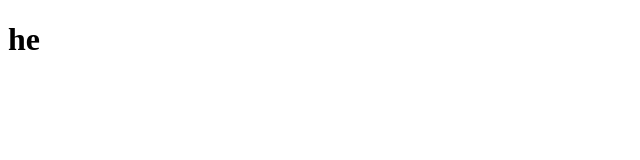
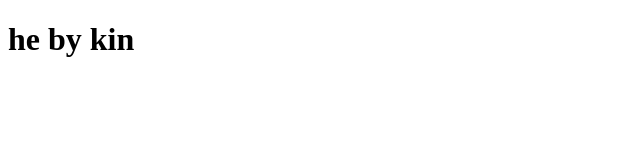
Before and after one commit to vyshna997/LearnGit, a plain HTML site: page index.html in a window 1280 px wide. Shown: the whole page, without its empty margins (0-640 px from the left). Drawn offline with Linux system fonts and the light colour scheme.

Commit message:
kin by change

```diff
--- a/index.html
+++ b/index.html
@@ -6,7 +6,7 @@
     <title>Document</title>
 </head>
 <body>
-    <h1>he
+    <h1>he by kin
 
     </h1>
 </body>
```
